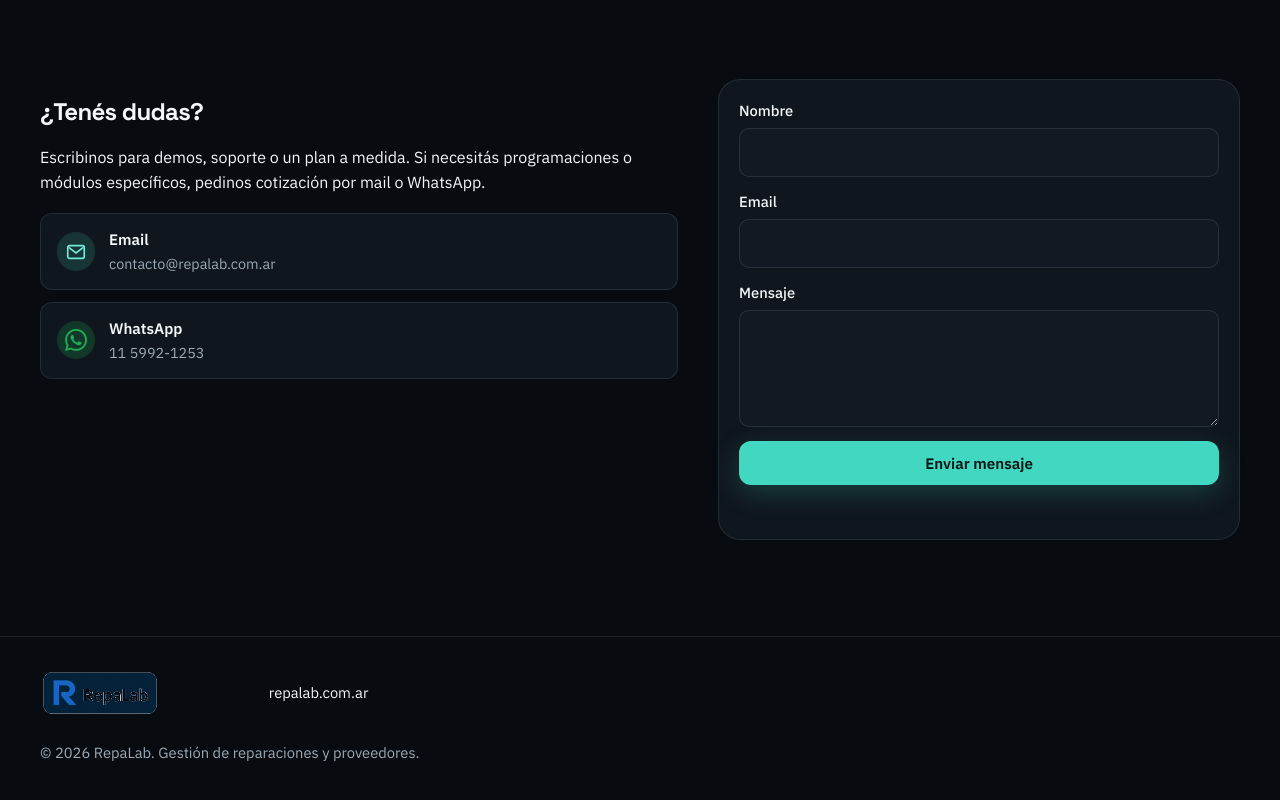
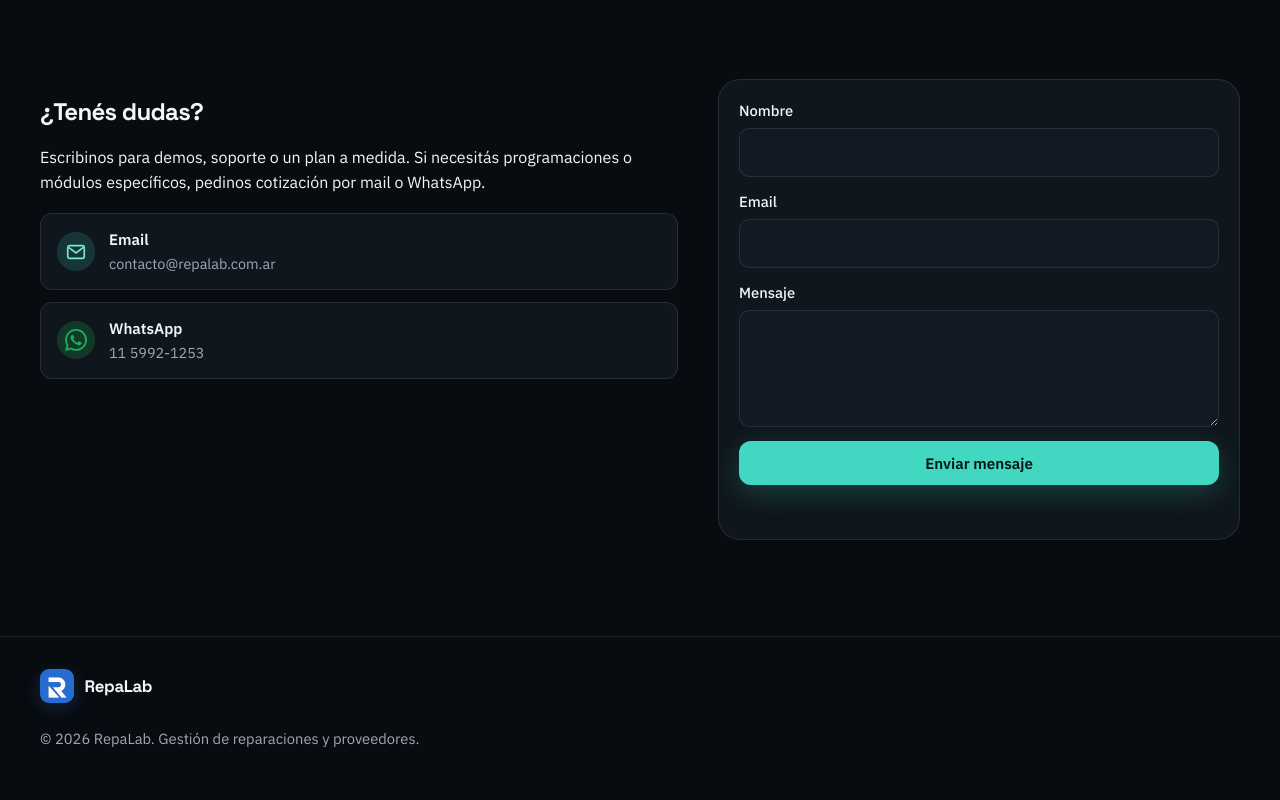
Before and after one commit to santisaucedo/repalab-web, a website built with Vite: page index.html in a window 1280 px wide. Shown: the part 3371-4171 px from the top of the page. Built offline with nearby package versions, Linux system fonts and the light colour scheme.

Commit message:
fix: corrige marca del footer en dark mode con icono y texto RepaLab

```diff
--- a/index.html
+++ b/index.html
@@ -428,9 +428,8 @@
 
     <footer class="site-footer">
       <div class="footer-brand">
-        <img class="footer-logo footer-logo--dark" src="/brand/repalab-badge.png" width="220" height="54" alt="RepaLab" />
-        <img class="footer-logo footer-logo--light" src="/brand/repalab-wordmark.png" width="220" height="54" alt="RepaLab" />
-        <span>repalab.com.ar</span>
+        <img src="/brand/repalab-icon.png" width="34" height="34" alt="" />
+        <span>RepaLab</span>
       </div>
       <p>© <span id="year"></span> RepaLab. Gestión de reparaciones y proveedores.</p>
     </footer>
--- a/src/style.css
+++ b/src/style.css
@@ -1067,28 +1067,19 @@ a:focus-visible {
 .footer-brand {
   display: flex;
   align-items: center;
-  gap: 0.55rem;
+  gap: 0.65rem;
   color: var(--ink);
+  font-family: var(--font-display);
+  font-size: 1.05rem;
+  font-weight: 700;
+  letter-spacing: -0.02em;
 }
 
-.footer-logo {
-  display: block;
-  width: min(220px, 58vw);
-  height: 48px;
-  object-fit: contain;
-  object-position: left center;
-}
-
-.footer-logo--light {
-  display: none;
-}
-
-:root[data-theme="light"] .footer-logo--dark {
-  display: none;
-}
-
-:root[data-theme="light"] .footer-logo--light {
-  display: block;
+.footer-brand img {
+  width: 34px;
+  height: 34px;
+  border-radius: 9px;
+  box-shadow: 0 5px 18px rgba(58, 123, 213, 0.24);
 }
 
 .reveal {
```
